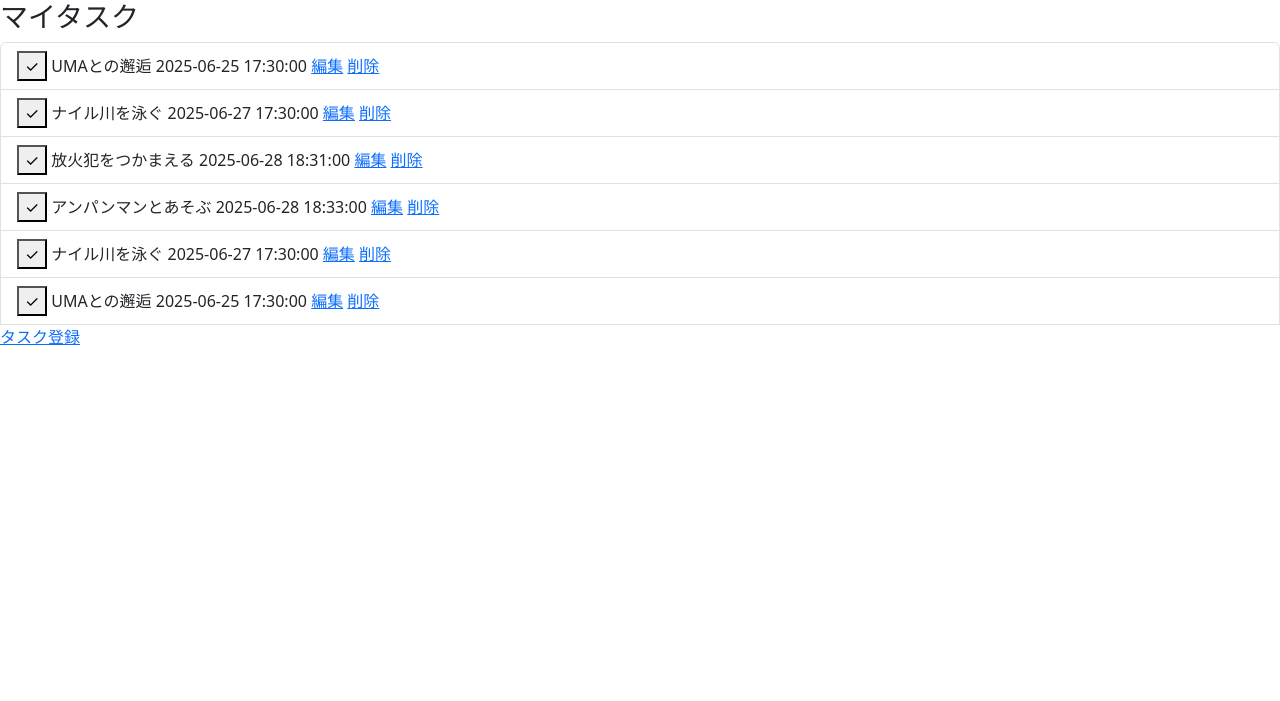
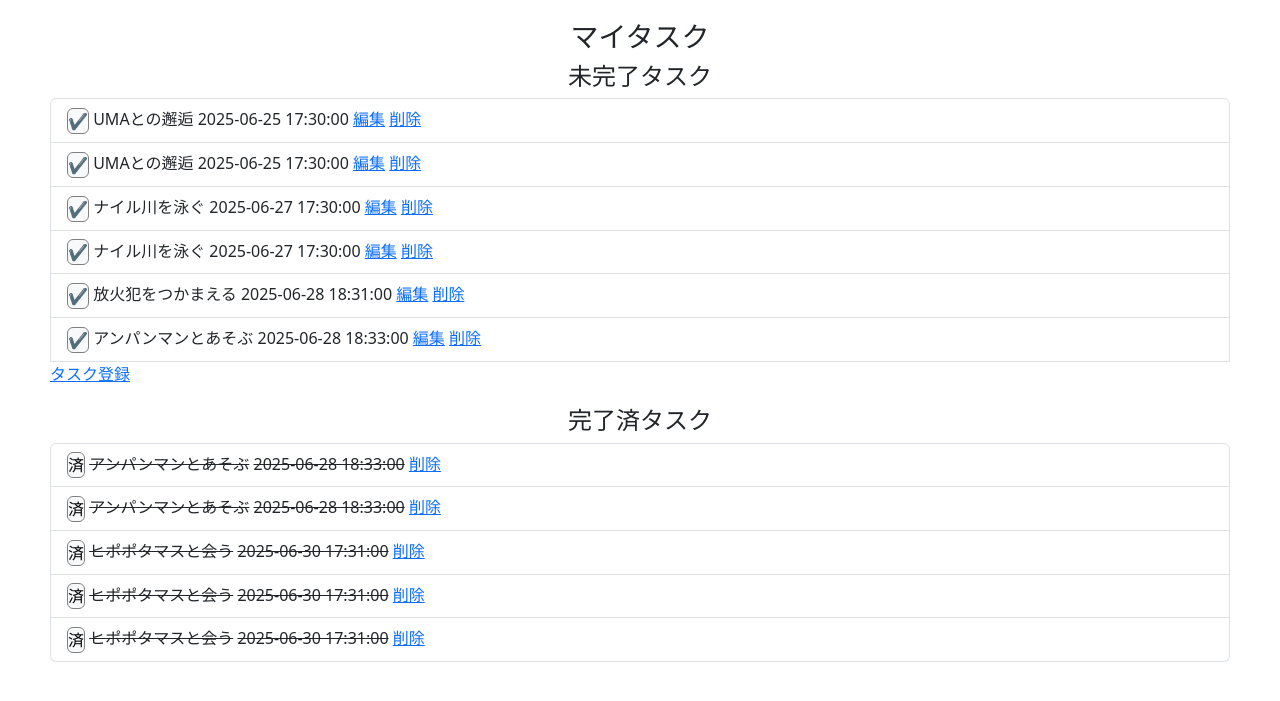
Before and after one commit to ShumpeiSeto/flask2, a Flask app: page /my_task in a window 1280 px wide. Shown: the top 701 px of the page. Run offline with Flask 3, Linux system fonts and the light colour scheme; data comes from the database, SQL or seed files in the repository; both versions use the stored data as it was after the commit.

Commit message:
add static folder and css file, and totono my_task page

```diff
--- /dev/null
+++ b/taskbell/static/style.css
@@ -0,0 +1,14 @@
+* {
+  padding: 0;
+  margin: 0;
+}
+.alltask {
+  text-align: center;
+}
+.alltask > section > ul {
+  text-align: left;
+  margin: 0px 30px;
+}
+section {
+  margin: 20px 20px;
+}
--- a/taskbell/templates/testtemp/layout.html
+++ b/taskbell/templates/testtemp/layout.html
@@ -4,6 +4,7 @@
   <meta charset="UTF-8">
   <meta name="viewport" content="width=device-width, initial-scale=1.0">
    <link href="https://cdn.jsdelivr.net/npm/bootstrap@5.3.0/dist/css/bootstrap.min.css" rel="stylesheet" integrity="sha384-9ndCyUaIbzAi2FUVXJi0CjmCapSmO7SnpJef0486qhLnuZ2cdeRhO02iuK6FUUVM" crossorigin="anonymous">
+   <link rel="stylesheet" href="{{ url_for('static', filename='style.css') }}">
   <title>{{ title }}</title>
 </head>
 <body>
--- a/taskbell/templates/testtemp/my_task.html
+++ b/taskbell/templates/testtemp/my_task.html
@@ -1,24 +1,40 @@
 {% extends 'testtemp/layout.html' %}
 {% block content %}
+<div class="alltask">
+  <section class="uncompleted">
     <h3>マイタスク</h3>
+    <h4>未完了タスク</h4>
     <ul class="list-group">
-  {% for task in alltasks %}
+      {% for nc_task in nc_tasks %}
       <li class="list-group-item">
         {# <form action="{{ url_for('check_task', task['task_id']) }}" method="post"> #}
-    <a href="{{ url_for('check_task', task_id=task['task_id']) }}" style="text-decoration: none;">
-  <button>✓</button>
+        <a href="{{ url_for('check_task', task_id=nc_task['task_id']) }}" style="text-decoration: none;">
+      <button type="button" class="btn btn-light rounded-circl p-0" style="border: 1px solid gray;">✔</button>
         </a>
-    {# <form action="{{ url_for('check_task', task_id=task['task_id']) }}" method="post"> #}
-    {# <form method="post"> #}
-    {# <input class="form-check-input me-1" type="checkbox" name="task-{{ task['task_id'] }}" id="firstCheckbox"> #}
-    {# <button type="submit">完了</button> #}
-    {# </form> #}
-    <label class="form-check-label" for="firstCheckbox">{{ task['title']}}</label>
-    <label class="deadline" for="deadline">{{ task['deadline'] }}</label>
-    <a href="{{ url_for('edit_task', task_id=task['task_id']) }}">編集</a>
-    <a href="{{ url_for('delete_task', task_id=task['task_id']) }}">削除</a>
+        <label class="form-check-label" for="firstCheckbox">{{ nc_task['title']}}</label>
+        <label class="deadline" for="deadline">{{ nc_task['deadline'] }}</label>
+        <a href="{{ url_for('edit_task', task_id=nc_task['task_id']) }}">編集</a>
+        <a href="{{ url_for('delete_task', task_id=nc_task['task_id']) }}">削除</a>
       </li>
       {% endfor %}
       <a href="{{ url_for('add_task')}}">タスク登録</a>
     </ul>
+  </section>
+
+  <section class="completed">
+    <h4>完了済タスク</h4>
+    <ul class="list-group">
+      {% for c_task in c_tasks %}
+      <li class="list-group-item">
+        <a href="{{ url_for('check_task', task_id=c_task['task_id']) }}" style="text-decoration: none;">
+      <button type="button" class="btn btn-light rounded-circl p-0" style="border: 1px solid gray;">済</button>
+        </a>
+        <label class="form-check-label" for="firstCheckbox" style="text-decoration: line-through;">{{ c_task['title']}}</label>
+        <label class="deadline" for="deadline" style="text-decoration: line-through;">{{ c_task['deadline'] }}</label>
+        <a href="{{ url_for('delete_task', task_id=c_task['task_id']) }}">削除</a>
+      </li>
+      {% endfor %}
+    </ul>
+  </section>
+</div>
 {% endblock %}
--- a/taskbell/templates/testtemp/new_task.html
+++ b/taskbell/templates/testtemp/new_task.html
@@ -1,7 +1,7 @@
 {% extends 'testtemp/layout.html' %}
 {% block content %}
-<h1>Index Page</h1>
-<p>this is index page 1</p>
+<h1>新規タスクを追加</h1>
+<p>入力後登録ボタンを押してください</p>
 <form action="add_task" method="post">
   <label for="task_name">タスク名：</label>
   <input type="text" name="title" id="title">
--- a/taskbell/views.py
+++ b/taskbell/views.py
@@ -2,6 +2,7 @@ from flask import render_template, request, redirect
 from taskbell import app, db
 from .models.add_task import Tasks
 import datetime
+from sqlalchemy import desc
 
 
 def init_db():
@@ -80,7 +81,7 @@ def delete(task_id):
 def check(task_id, task):
     with app.app_context():
         print("==========1件チェック済==========")
-        task.is_completed = 1
+        task.is_completed = task.is_completed ^ 1
         try:
             # db.session.add(task)
             db.session.merge(task)
@@ -106,9 +107,10 @@ def index():
 
 @app.route("/my_task")
 def my_task():
-    alltasks = Tasks.query.filter(Tasks.is_completed == 0)
-    print(alltasks)
-    return render_template("testtemp/my_task.html", alltasks=alltasks)
+    nc_tasks = Tasks.query.order_by(Tasks.deadline).filter(Tasks.is_completed == 0)
+    c_tasks = Tasks.query.order_by(Tasks.deadline).filter(Tasks.is_completed == 1)
+    # print(alltasks)
+    return render_template("testtemp/my_task.html", nc_tasks=nc_tasks, c_tasks=c_tasks)
 
 
 @app.route("/add_task", methods=["GET", "POST"])
```
Also changed, not shown: instance/sample_tasks.db. Lines whose indentation alone changed are shown as unchanged.
